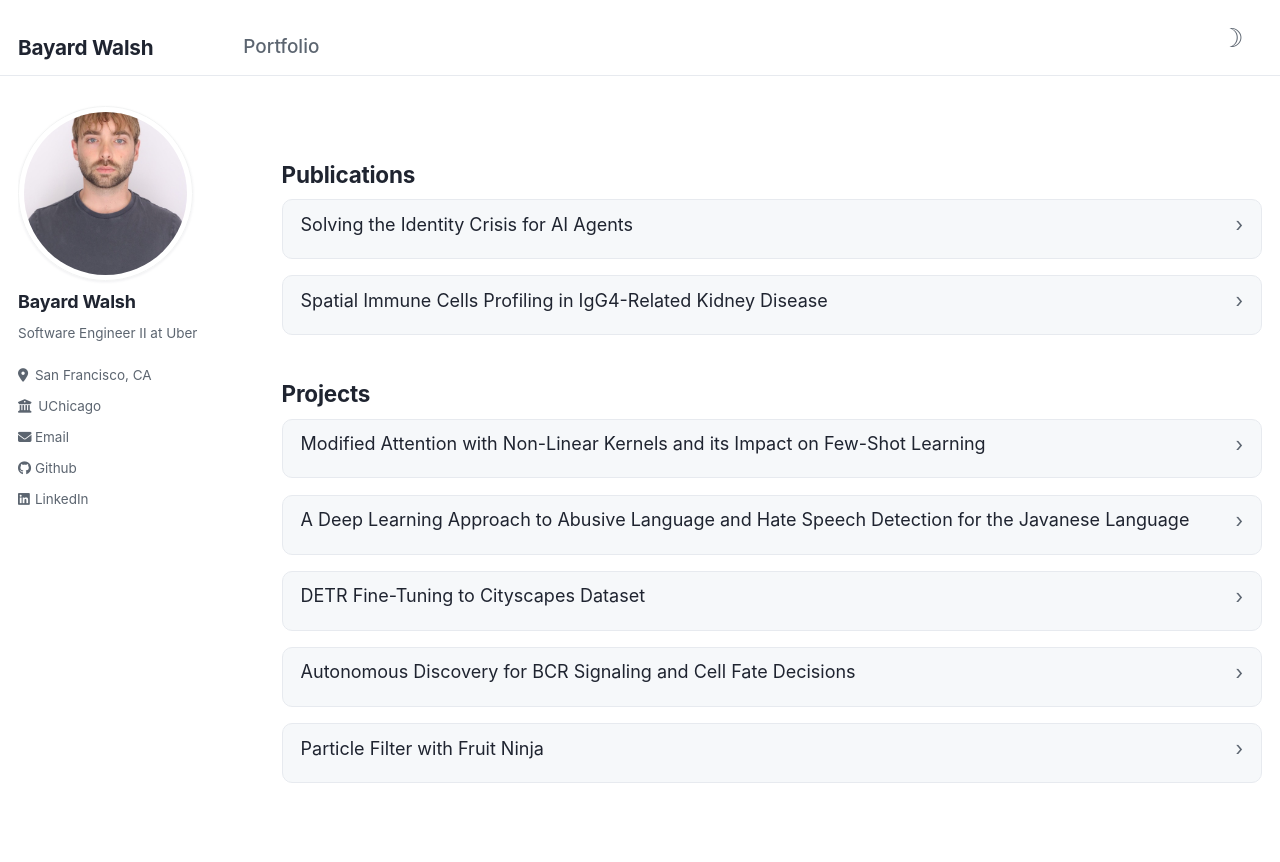
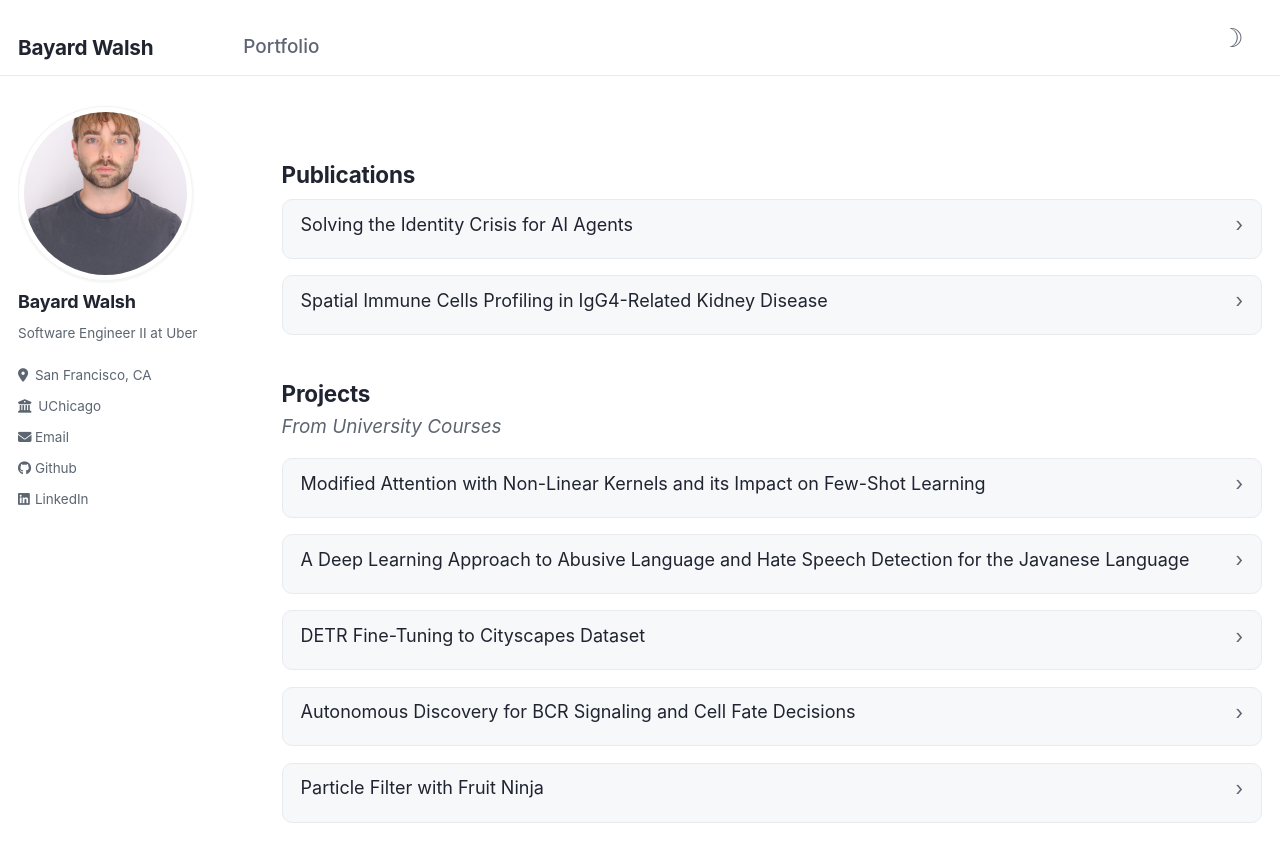
Before and after one commit to bkwalsh/bkwalsh.github.io, a Jekyll site: the page built from _pages/portfolio.html, in a window 1280 px wide. Shown: the top 862 px of the page. Built offline with Jekyll 4.4.1, drawn with Linux system fonts in a browser that asks for light colours.

Commit message:
Add italic From University Courses subtitle under Projects

```diff
--- a/_pages/portfolio.html
+++ b/_pages/portfolio.html
@@ -19,6 +19,7 @@ author_profile: true
 {% endfor %}
 
 <h2>Projects</h2>
+<p class="section-subtitle"><em>From University Courses</em></p>
 
 {% for item in site.portfolio %}
   {% if item.type == "project" %}
--- a/_sass/_custom.scss
+++ b/_sass/_custom.scss
@@ -60,6 +60,12 @@ a:focus-visible {
 /* The archive layout prints the page title as an h1; the masthead
    and tab already say it. */
 h1.page__title { display: none; }
+
+.section-subtitle {
+  color: var(--muted);
+  font-size: 1.05rem;
+  margin: -0.4em 0 0.8em;
+}
 
 /* ---- Masthead ----------------------------------------------------------- */
 .masthead {
```
